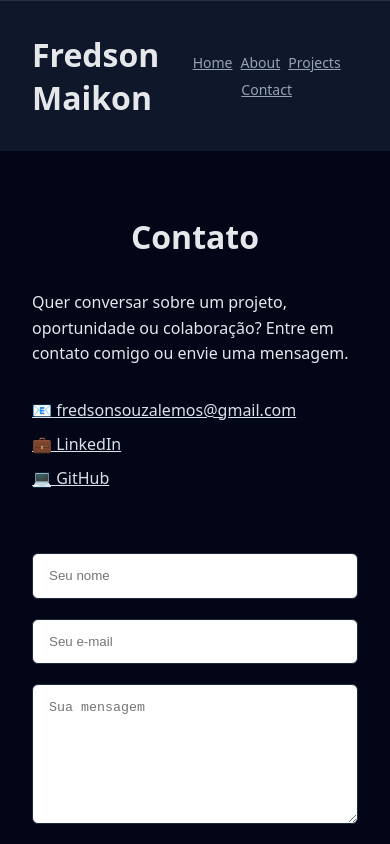
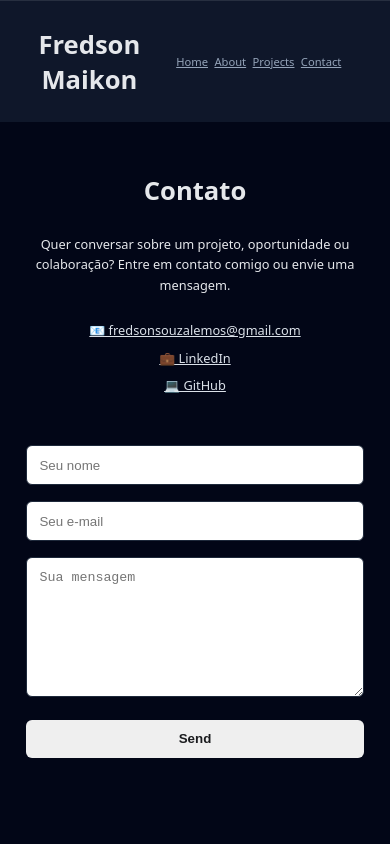
Before and after one commit to Fred-creat/New-portfolio, a React (Vite) app: page /contact in a window 390 px wide. Shown: the top 844 px of the page. Built offline with nearby package versions, Linux system fonts and the light colour scheme.

Commit message:
add responsive and import

```diff
--- a/src/components/Footer/index.jsx
+++ b/src/components/Footer/index.jsx
@@ -1,7 +1,7 @@
 
 
 
-import { FooterContainer, FooterText } from './styles';
+import{ FooterContainer, FooterText } from './Styles';
 
 function Footer() {
   const year = new Date().getFullYear();
--- a/src/styles/GlobalStyle.js
+++ b/src/styles/GlobalStyle.js
@@ -16,6 +16,7 @@ const GlobalStyle = createGlobalStyle`
     background: #020617;
     color: #e5e7eb;
     overflow-x: hidden; /* MUITO IMPORTANTE */
+    text-align: center;
 
 
 
@@ -24,9 +25,71 @@ const GlobalStyle = createGlobalStyle`
 
   img {
     max-width: 100%;
+    min-width: auto;
+    width: 100%;
     height: auto;
     display: block;
   }
+
+  text{
+    align-items: center;
+    margin: 0;
+    margin-bottom: 0;
+  }
+
+  @media (max-width: 768px) {
+    html {
+      font-size: 90%;
+      width: 100%;
+      height: auto;
+    }
+
+    body {
+      overflow-x: hidden;
+      width: 100%;
+      height: auto;
+    }
+  }
+
+  @media (max-width: 480px) {
+    html {
+      font-size: 80%;
+      width: 100%;
+      height: auto;
+    }
+
+
+    body {
+      overflow-x: hidden;
+      width: 100%;
+      height: auto;
+    }
+  }
+
+  @media (max-width: 320px) {
+    html {
+      font-size: 70%;
+      width: 100%;
+      height: auto;
+    }
+
+
+    body {
+      overflow-x: hidden;
+      width: 100%;
+      height: auto;
+
+      img {
+        width: 100%;
+        height: auto;
+      }
+    }
+
+
+  }
+
 `;
 
+
+
 export default GlobalStyle;
```
